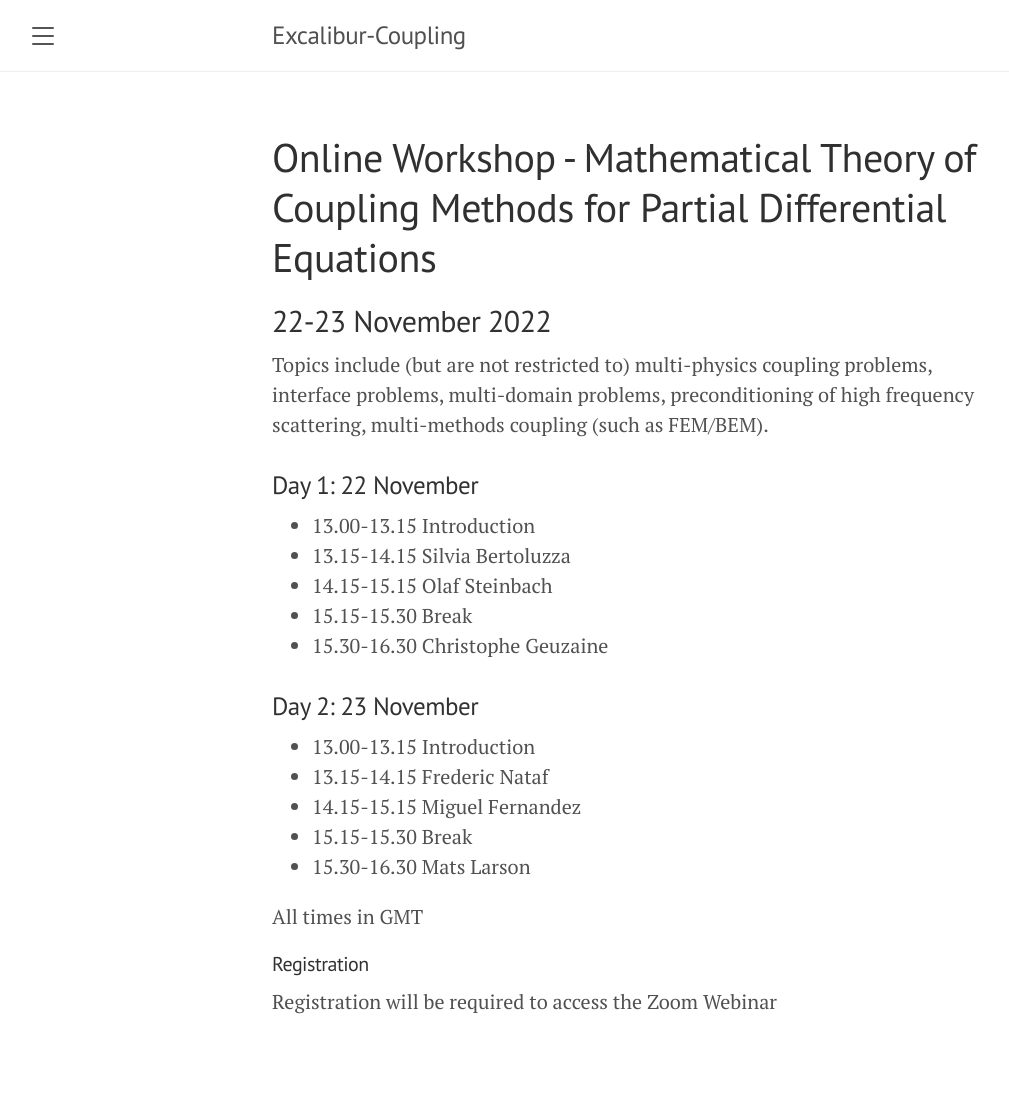
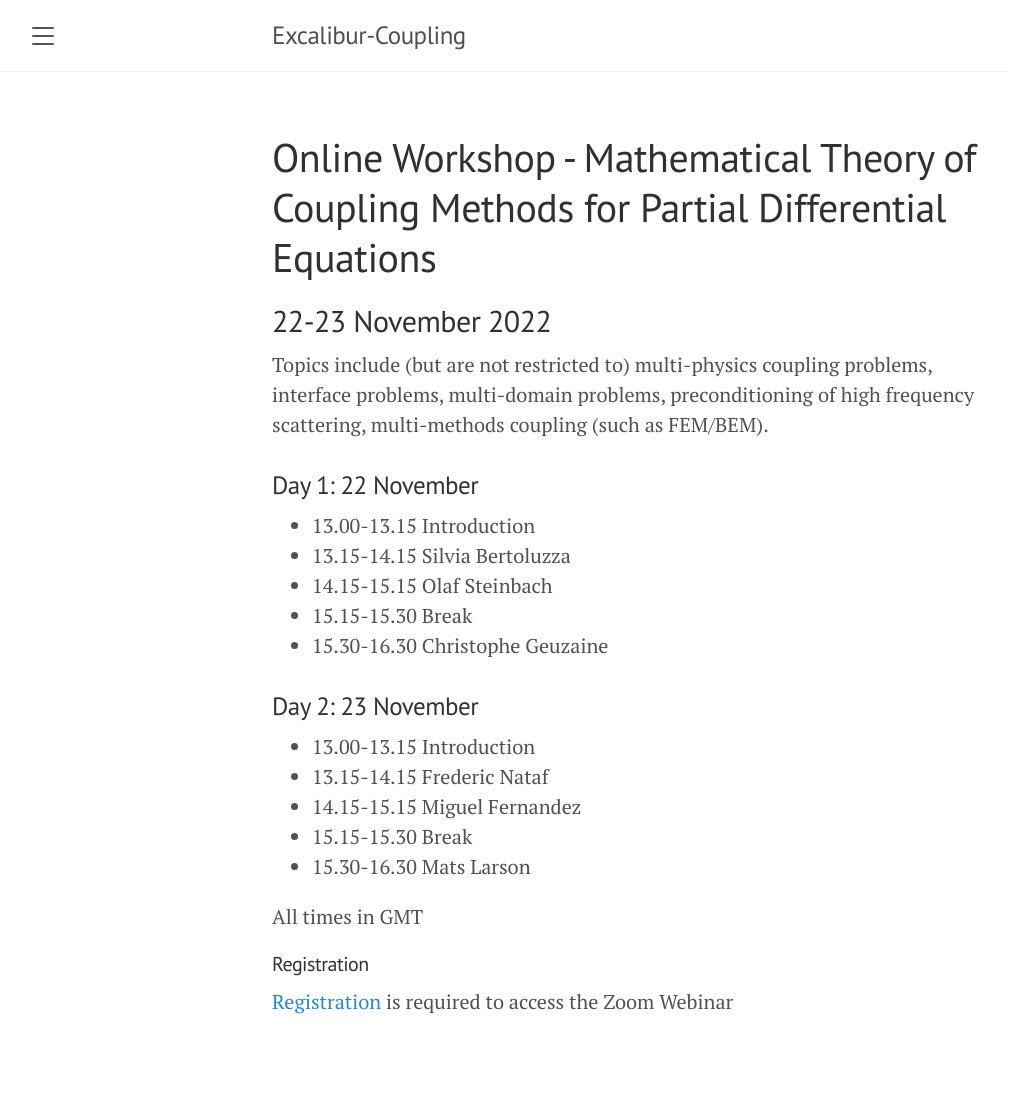
Before and after one commit to Excalibur-Coupling/excalibur-coupling.github.io, a Jekyll site: the page built from workshop2.md, in a window 1280 px wide. Shown: the whole page, without its empty margins (8-1017 px from the left). Built offline with Jekyll 4.4.1, drawn with Linux system fonts in a browser that asks for light colours.

Commit message:
Add reg link

```diff
--- a/workshop2.md
+++ b/workshop2.md
@@ -30,4 +30,4 @@ All times in GMT
 
 #### Registration
 
-Registration will be required to access the Zoom Webinar
+[Registration](https://www.eventbrite.co.uk/e/online-workshop-mathematical-theory-of-coupling-methods-for-pdes-tickets-420629453017) is required to access the Zoom Webinar
```
